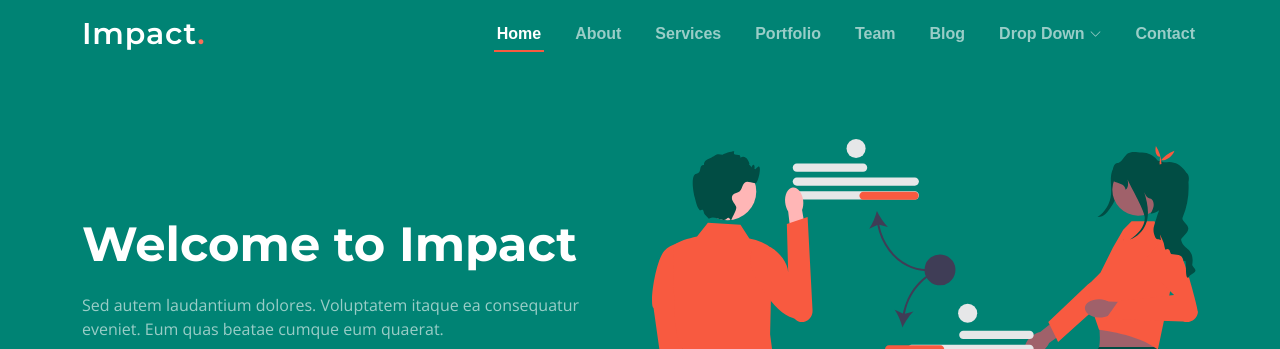
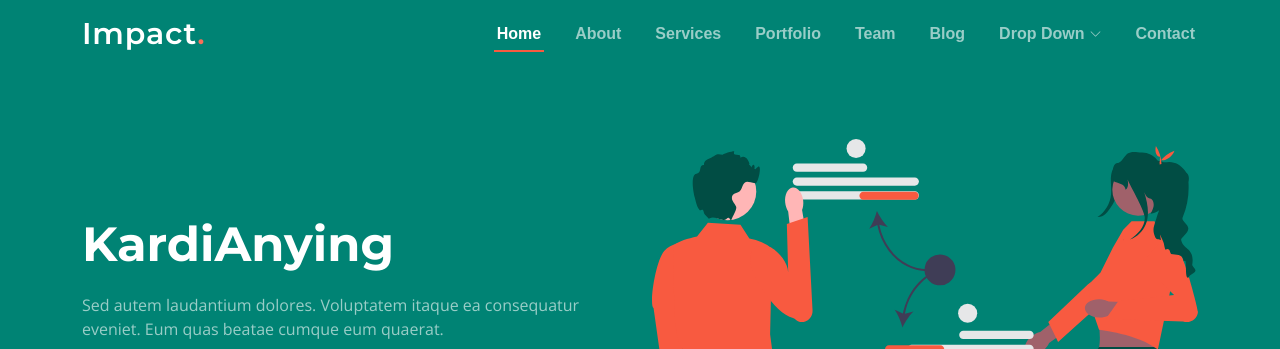
Before and after one commit to kyuz/kurniawanadmajaya.github.io, a plain HTML site: page index.html in a window 1280 px wide. Shown: the part 51-400 px from the top of the page. Drawn offline with nearby package versions, Linux system fonts and the light colour scheme.

Commit message:
update kardi

```diff
--- a/index.html
+++ b/index.html
@@ -103,7 +103,7 @@
     <div class="container position-relative">
       <div class="row gy-5" data-aos="fade-in">
         <div class="col-lg-6 order-2 order-lg-1 d-flex flex-column justify-content-center text-center text-lg-start">
-          <h2>Welcome to <span>Impact</span></h2>
+          <h2>Kardi<span>Anying</span></h2>
           <p>Sed autem laudantium dolores. Voluptatem itaque ea consequatur eveniet. Eum quas beatae cumque eum quaerat.</p>
           <div class="d-flex justify-content-center justify-content-lg-start">
             <a href="#about" class="btn-get-started">Get Started</a>
```
